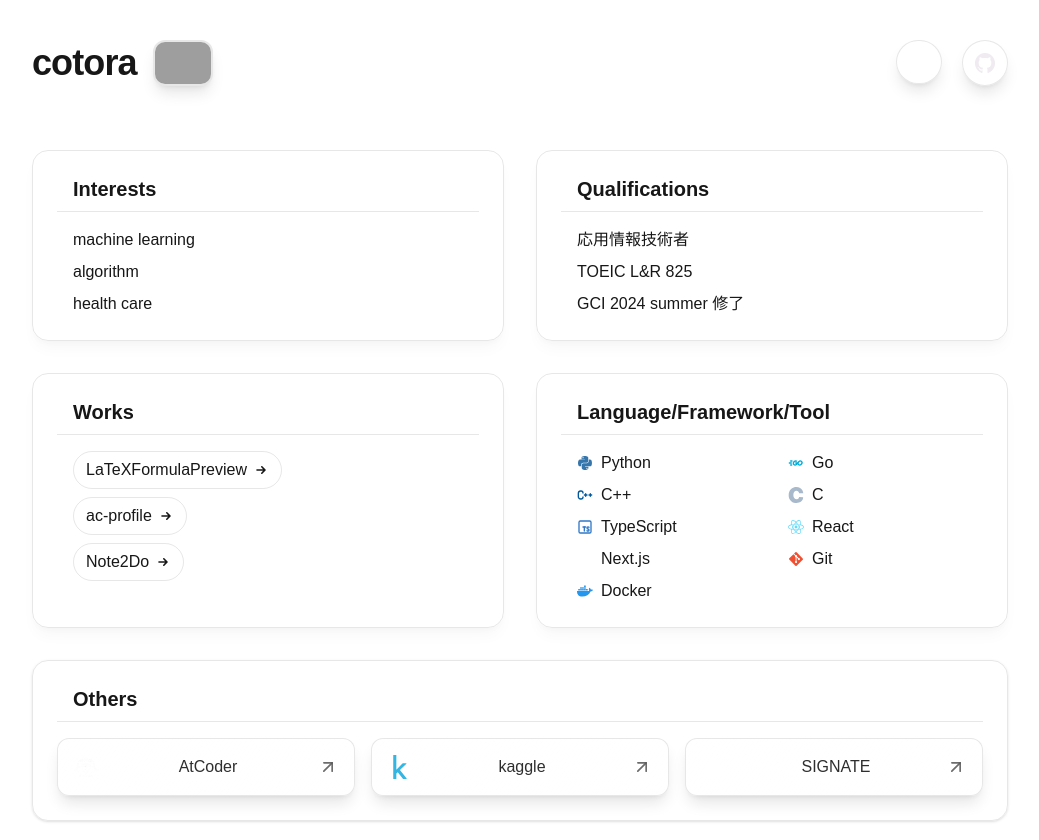
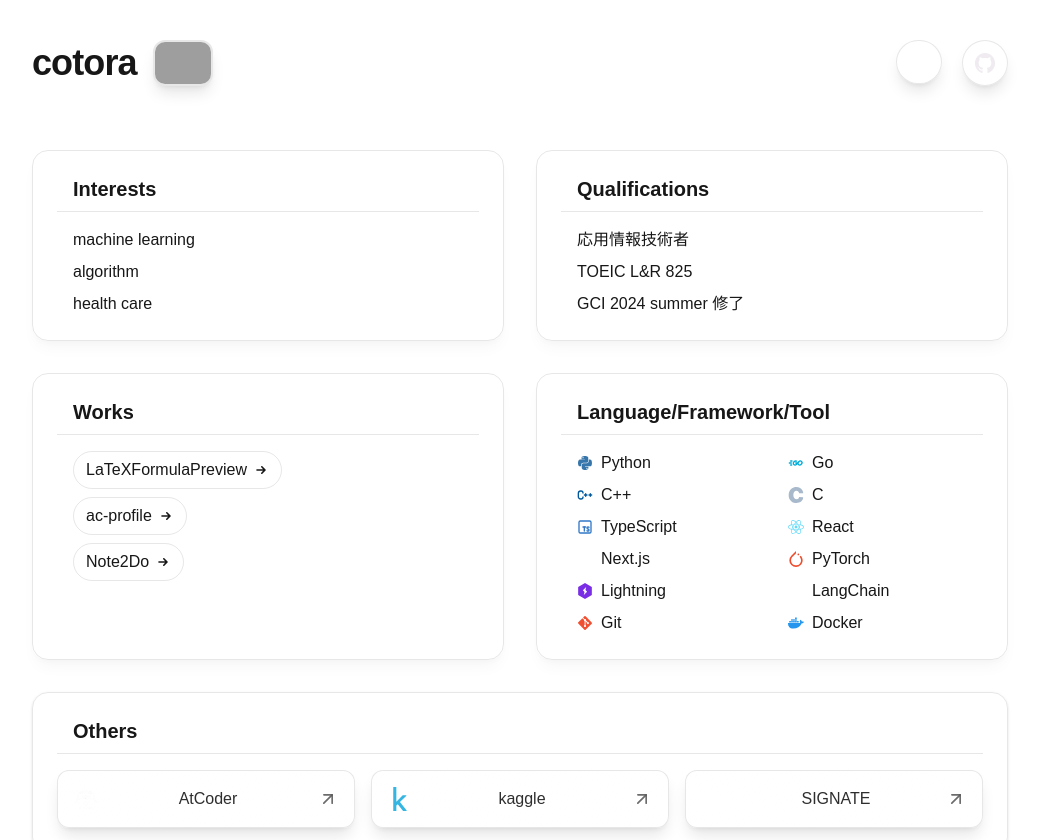
Before and after one commit to cotora/portfolio, a Next.js app: page / in a window 1280 px wide. Shown: the top 840 px of the page, without its empty margins (120-1159 px from the left). Built offline with nearby package versions, Linux system fonts and the light colour scheme; grey boxes are pictures that could not be loaded.

Commit message:
feat: ポートフォリオに新しい技術アイコン（PyTorch、Lightning、LangChain）を追加

```diff
--- a/data/portfolioData.tsx
+++ b/data/portfolioData.tsx
@@ -2,7 +2,7 @@ import { SectionProps, LinkProps } from '@/types/portfolio';
 import { WorkLinkItem } from '@/components/WorkLinkItem';
 import { FaPython, FaReact, FaGitAlt, FaDocker } from 'react-icons/fa';
 import { TbBrandGolang, TbBrandCpp, TbBrandTypescript, TbBrandNextjs } from 'react-icons/tb';
-import { SiC } from 'react-icons/si';
+import { SiC, SiPytorch, SiLangchain, SiLightning } from 'react-icons/si';
 
 export const sections: SectionProps[] = [
   {
@@ -44,6 +44,9 @@ export const sections: SectionProps[] = [
         <span className="flex items-center gap-2"><TbBrandTypescript className="text-[#3178C6]" /> TypeScript</span>
         <span className="flex items-center gap-2"><FaReact className="text-[#61DAFB]" /> React</span>
         <span className="flex items-center gap-2"><TbBrandNextjs className="text-white" /> Next.js</span>
+        <span className="flex items-center gap-2"><SiPytorch className="text-[#EE4C2C]" /> PyTorch</span>
+        <span className="flex items-center gap-2"><SiLightning className="text-[#792EE5]" /> Lightning</span>
+        <span className="flex items-center gap-2"><SiLangchain className="text-white" /> LangChain</span>
         <span className="flex items-center gap-2"><FaGitAlt className="text-[#F05032]" /> Git</span>
         <span className="flex items-center gap-2"><FaDocker className="text-[#2496ED]" /> Docker</span>
       </div>
```
